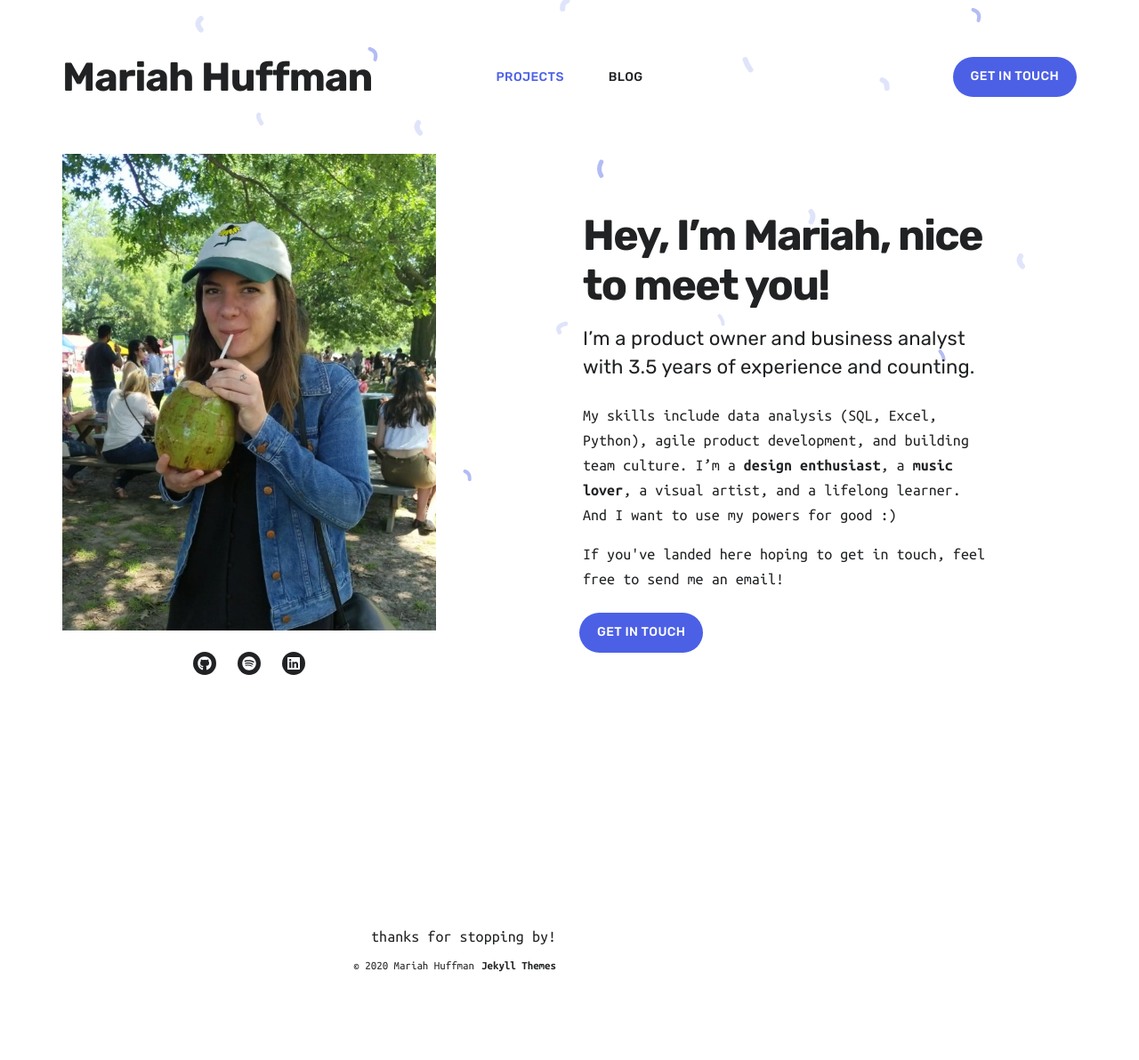
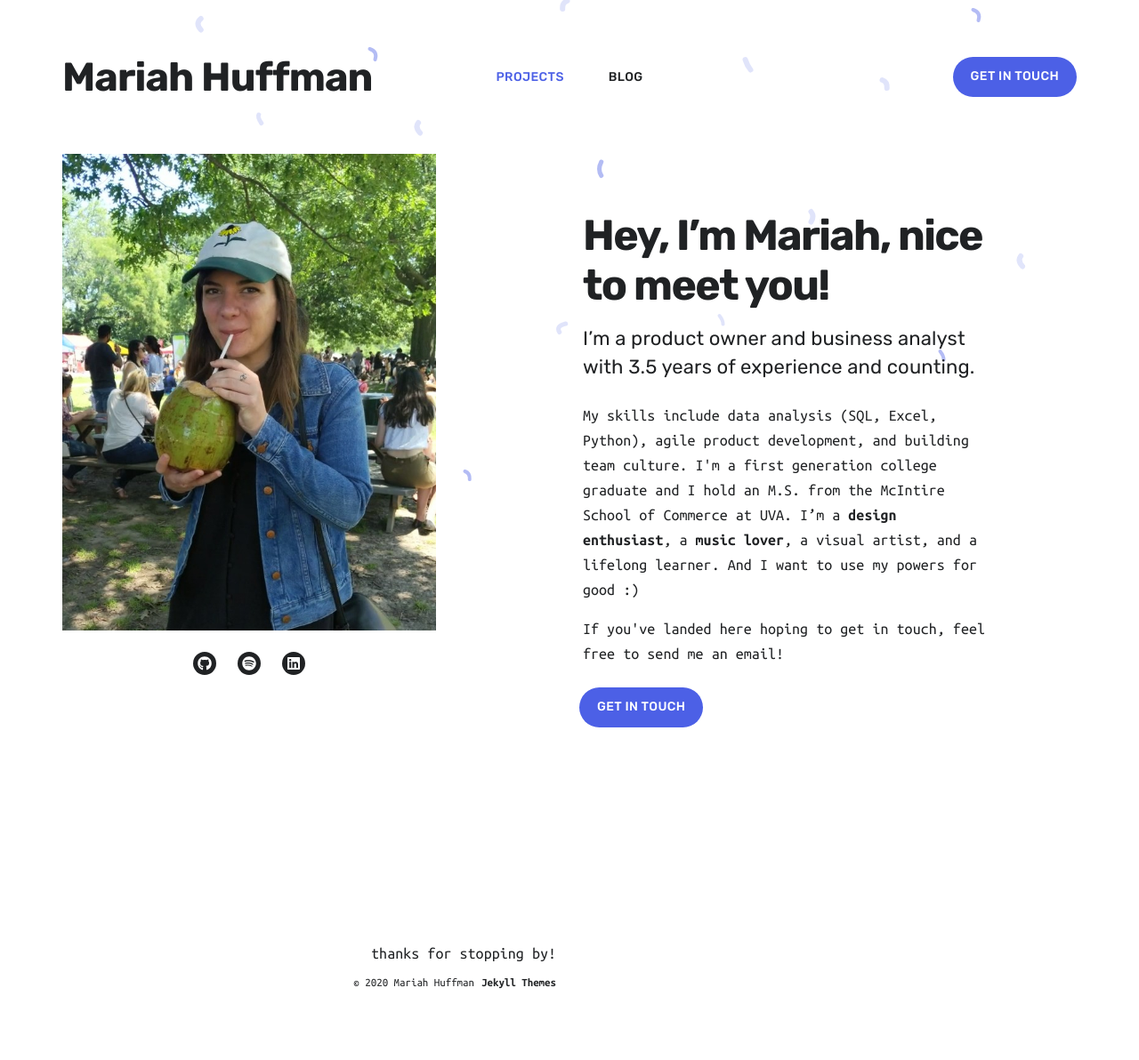
Before and after one commit to mariahhuffman/mariahhuffman.github.io, a Jekyll site: the page built from index.html, in a window 1280 px wide. Shown: the whole page at 89% size. Built offline with Jekyll 4.4.1, drawn with Linux system fonts in a browser that asks for light colours; nearby versions of some CDN libraries.

Commit message:
Update section__about.html

```diff
--- a/_includes/section__about.html
+++ b/_includes/section__about.html
@@ -16,7 +16,7 @@
       </p>
 
       <p>My skills include data analysis (SQL, Excel, Python), agile product development,
-        and building team culture. I’m a <a href="https://99percentinvisible.org/">design enthusiast</a>,
+        and building team culture. I'm a first generation college graduate and I hold an M.S. from the McIntire School of Commerce at UVA. I’m a <a href="https://99percentinvisible.org/">design enthusiast</a>,
         a <a href="https://youtu.be/OS48Lp34Zic">music lover</a>, a visual artist, and a lifelong learner.
         And I want to use my powers for good :)</p>
       <p>If you've landed here hoping to get in touch, feel free to send me an email!</p>
```
